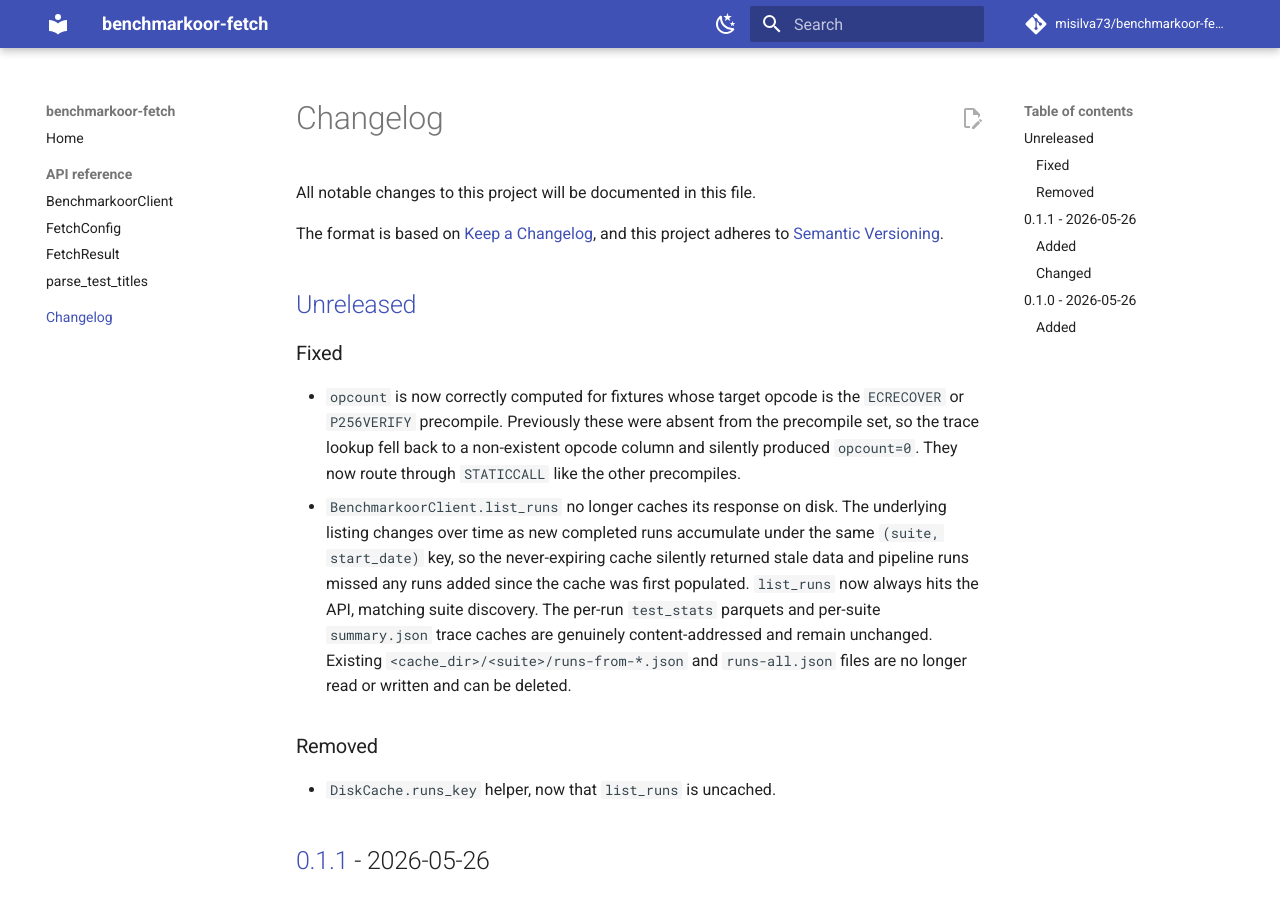
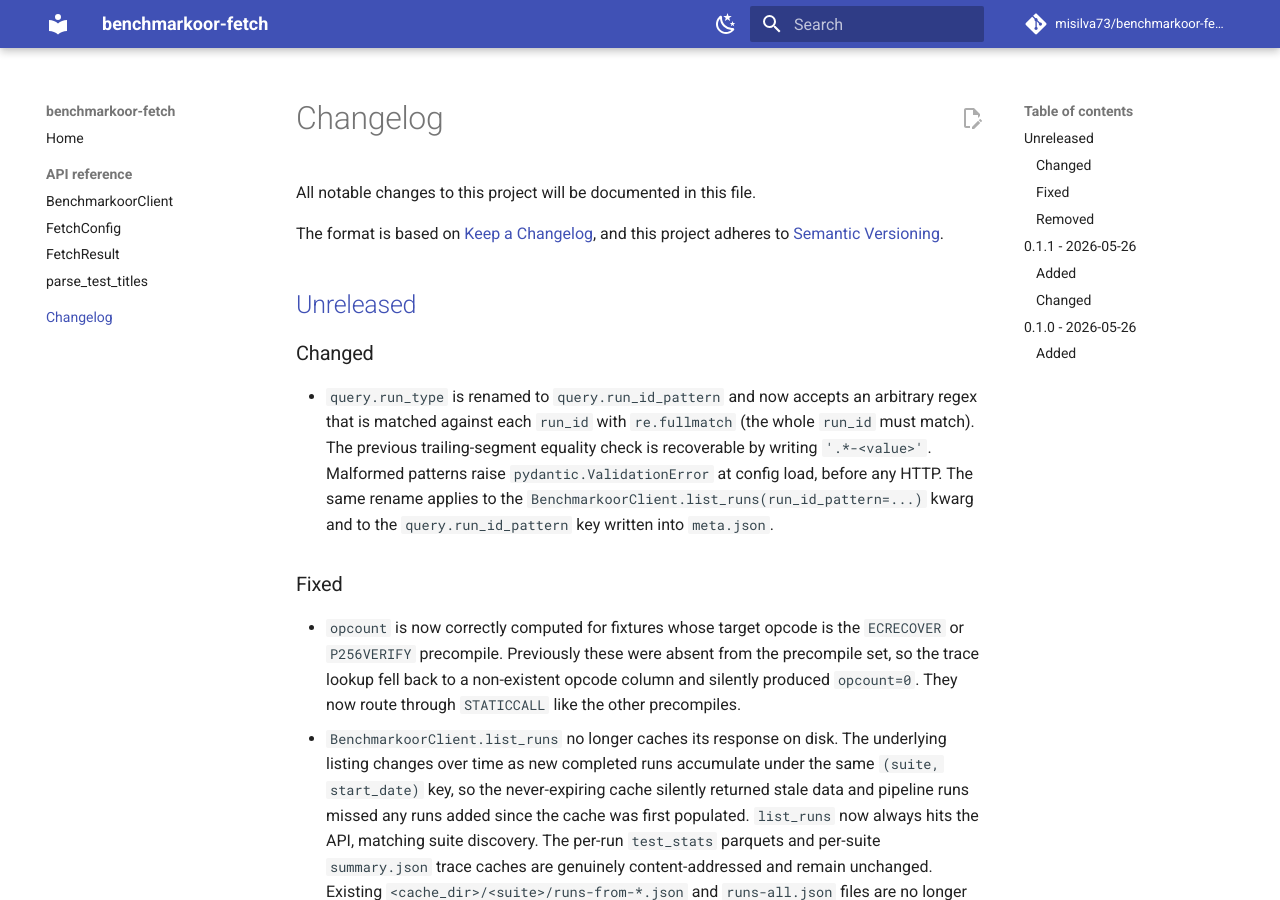
Before and after one commit to misilva73/benchmarkoor-fetch, an MkDocs documentation site: the page built from docs/changelog.md, in a window 1280 px wide and 900 px high. Built offline with MkDocs 1.6.1 and Material for MkDocs 9.7.7, drawn with Linux system fonts in a browser that asks for light colours; comment, search, counter and statistics services are not loaded.

Commit message:
feat(query): replace run_type with regex-based run_id_pattern
The trailing-segment equality check on run_id is replaced by an arbitrary
regex matched with re.fullmatch, validated at config load.

```diff
--- a/CHANGELOG.md
+++ b/CHANGELOG.md
@@ -6,6 +6,16 @@ The format is based on [Keep a Changelog](https://keepachangelog.com/en/1.1.0/),
 and this project adheres to [Semantic Versioning](https://semver.org/spec/v2.0.0.html).
 
 ## [Unreleased]
+
+### Changed
+
+- `query.run_type` is renamed to `query.run_id_pattern` and now accepts an
+  arbitrary regex that is matched against each `run_id` with `re.fullmatch`
+  (the whole `run_id` must match). The previous trailing-segment equality
+  check is recoverable by writing `'.*-<value>'`. Malformed patterns raise
+  `pydantic.ValidationError` at config load, before any HTTP. The same rename
+  applies to the `BenchmarkoorClient.list_runs(run_id_pattern=...)` kwarg and
+  to the `query.run_id_pattern` key written into `meta.json`.
 
 ### Fixed
 
```
Also changed, not shown: .claude/implementation_plan.md (+8 -5 lines), .claude/unit_testing_plan.md (+2 -2 lines), README.md (+15 -0 lines), 10 other files.
